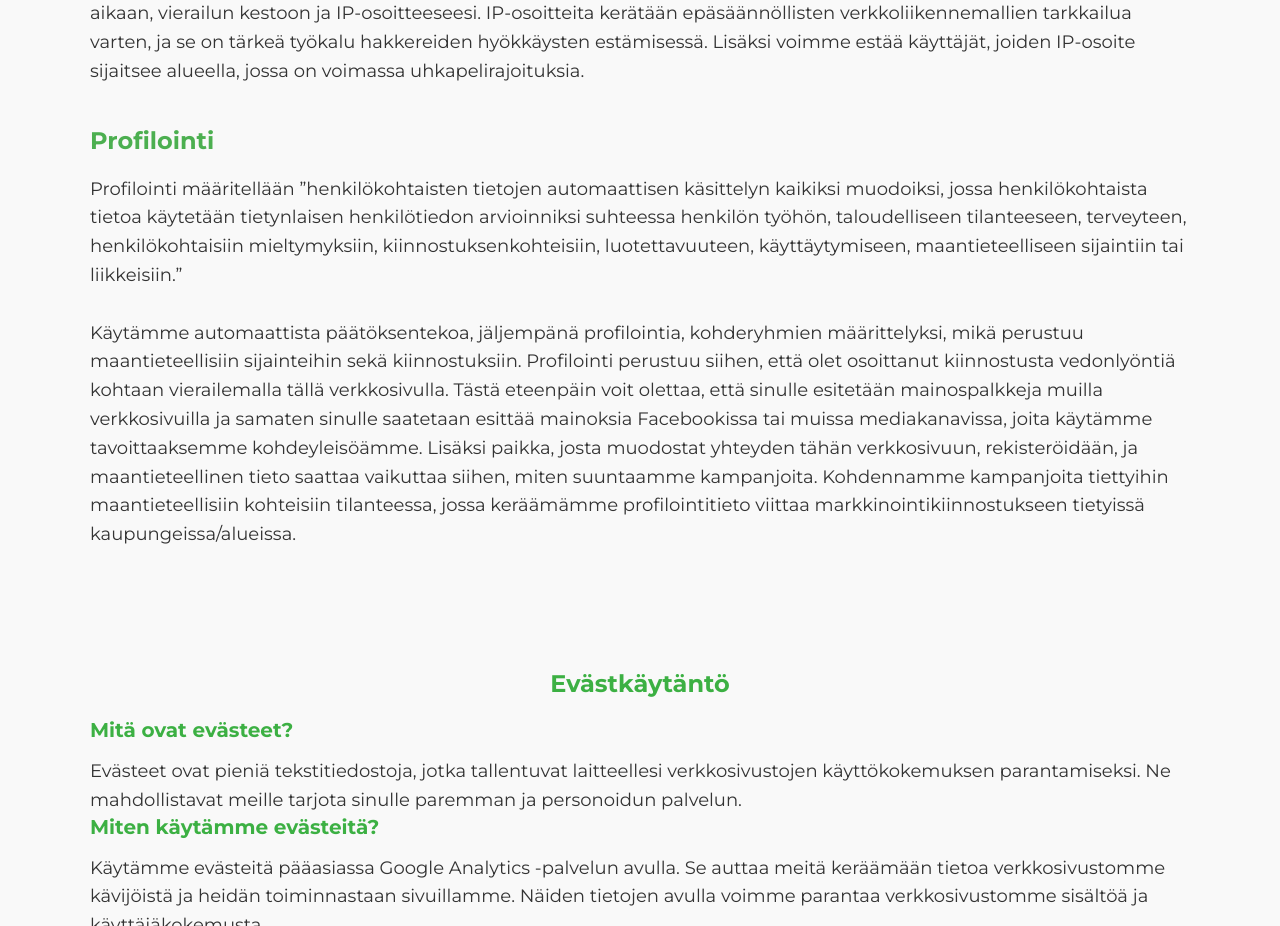
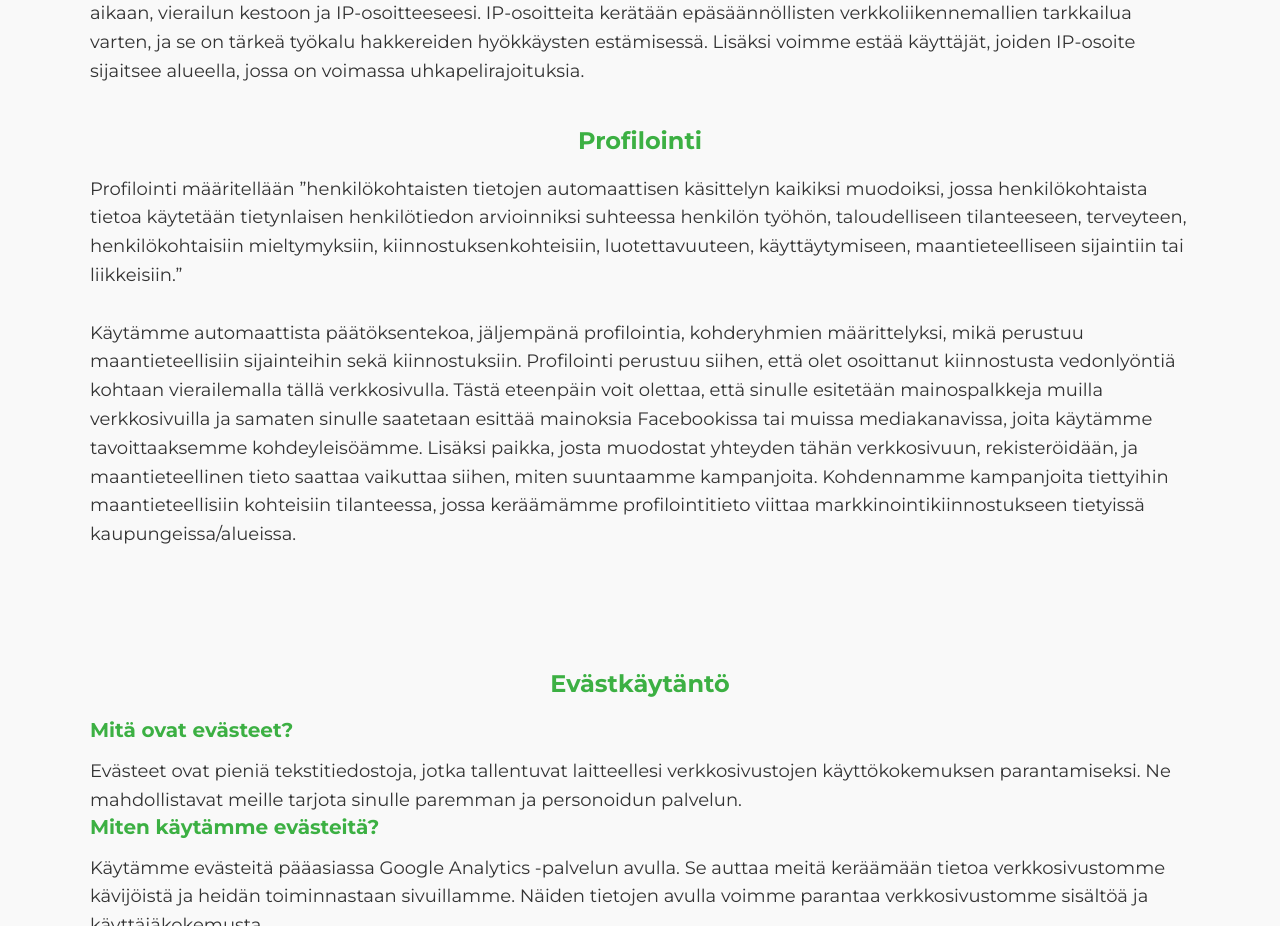
Before and after one commit to SaltyCofvefe/Kasinokoodit, a plain HTML site: page tietosuoja.html in a window 1280 px wide. Shown: the part 1360-2286 px from the top of the page. Drawn offline with nearby package versions, Linux system fonts and the light colour scheme.

Commit message:
Add files via upload

```diff
--- a/tietosuoja.html
+++ b/tietosuoja.html
@@ -597,7 +597,9 @@ footer {
         <p class="section-text" style="font-size: 18px; line-height: 1.6; color: #333; padding-bottom: 40px;">
     Käytettäessäsi verkkosivua keräämme sinusta henkilökohtaista tietoa. Henkilötietojen keruu edellyttää suostumustasi. Sinulle esitetään suostumuslomakkeen sisältävä ponnahdusikkuna, joka avautuu vieraillessasi verkkosivulla ensimmäisen kerran. Keräämämme henkilökohtainen tieto liittyy verkkosivukäyttäytymiseesi, kuten vierailemiisi alasivuihin, vierailun aikaan, vierailun kestoon ja IP-osoitteeseesi. IP-osoitteita kerätään epäsäännöllisten verkkoliikennemallien tarkkailua varten, ja se on tärkeä työkalu hakkereiden hyökkäysten estämisessä. Lisäksi voimme estää käyttäjät, joiden IP-osoite sijaitsee alueella, jossa on voimassa uhkapelirajoituksia.
 </p>
-        <h2>Profilointi</h2>
+        <h2 class="section-title" style="color: #3CB043; font-size: 24px; text-align: center; margin-bottom: 20px;">
+            Profilointi
+        </h2>
 <p class="section-text" style="font-size: 18px; line-height: 1.6; color: #333; margin-top: 20px;">
     Profilointi määritellään ”henkilökohtaisten tietojen automaattisen käsittelyn kaikiksi muodoiksi, jossa henkilökohtaista tietoa käytetään tietynlaisen henkilötiedon arvioinniksi suhteessa henkilön työhön, taloudelliseen tilanteeseen, terveyteen, henkilökohtaisiin mieltymyksiin, kiinnostuksenkohteisiin, luotettavuuteen, käyttäytymiseen, maantieteelliseen sijaintiin tai liikkeisiin.”
     <br><br>
```
